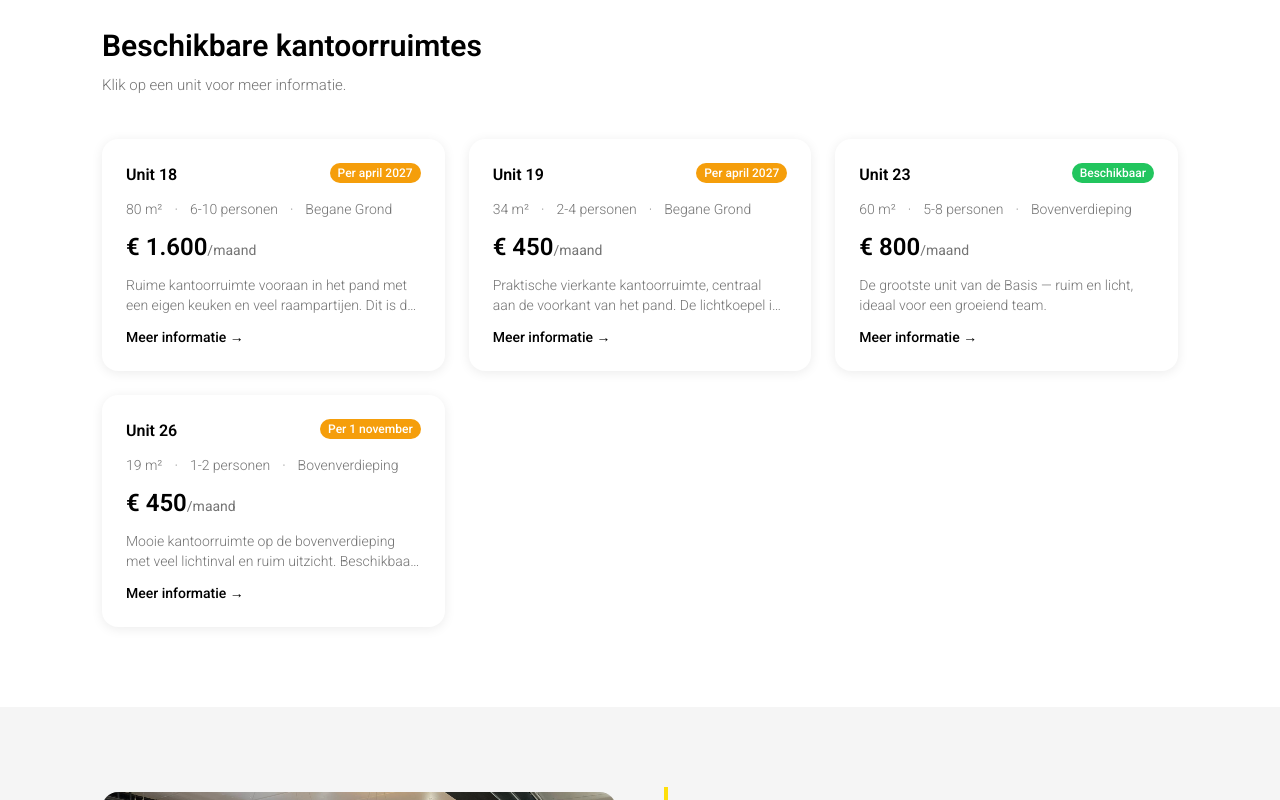
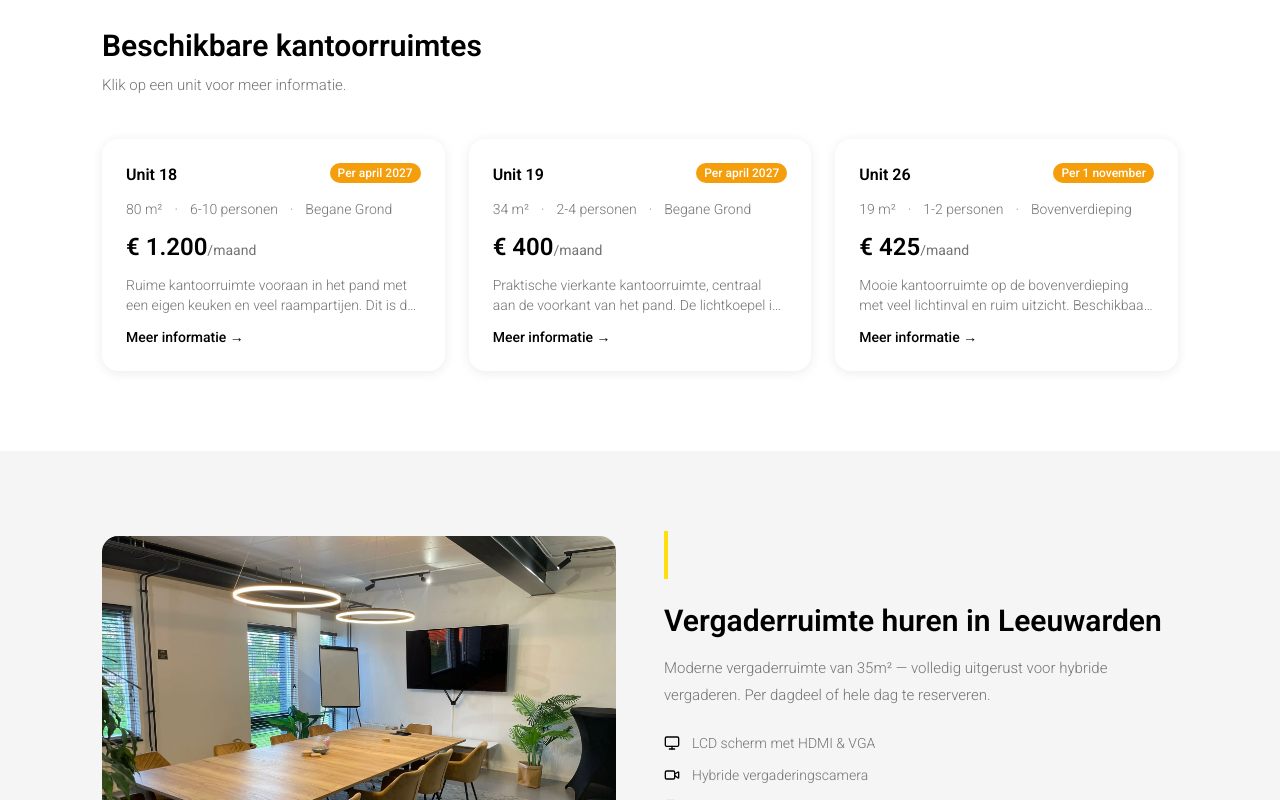
Before and after one commit to leoleoleo131/bedrijvenbasis, a Next.js app: page / in a window 1280 px wide. Shown: the part 1040-1840 px from the top of the page. Built offline with nearby package versions, Linux system fonts and the light colour scheme.

Commit message:
Werk prijzen en verhuurstatus units bij

```diff
--- a/data/units.ts
+++ b/data/units.ts
@@ -86,7 +86,7 @@ export const units: Unit[] = [
     id: 'unit-18',
     naam: 'Unit 18',
     oppervlakte: 80,
-    prijs: 1600,
+    prijs: 1200,
     status: 'beschikbaar',
     verdieping: 'begane-grond',
     omschrijving: 'Ruime kantoorruimte vooraan in het pand met een eigen keuken en veel raampartijen. Dit is de eerste ruimte die je vanaf de Troelstraweg ziet. Beschikbaar per 1 april 2027, in overleg eventueel eerder of later.',
@@ -98,7 +98,7 @@ export const units: Unit[] = [
     id: 'unit-19',
     naam: 'Unit 19',
     oppervlakte: 34,
-    prijs: 450,
+    prijs: 400,
     status: 'beschikbaar',
     verdieping: 'begane-grond',
     omschrijving: 'Praktische vierkante kantoorruimte, centraal aan de voorkant van het pand. De lichtkoepel in het dak zorgt voor natuurlijk daglicht. Beschikbaar rond 1 april 2027, in overleg eventueel eerder of later.',
@@ -111,7 +111,7 @@ export const units: Unit[] = [
     naam: 'Unit 23',
     oppervlakte: 60,
     prijs: 800,
-    status: 'beschikbaar',
+    status: 'verhuurd',
     verdieping: 'bovenverdieping',
     omschrijving: 'De grootste unit van de Basis — ruim en licht, ideaal voor een groeiend team.',
     faciliteiten: ['Internet/WiFi', 'Veel lichtinval', 'Uitzicht', 'Gemeubileerd beschikbaar', 'Gratis parkeren', '24/7 toegang'],
@@ -121,10 +121,10 @@ export const units: Unit[] = [
     id: 'unit-26',
     naam: 'Unit 26',
     oppervlakte: 19,
-    prijs: 450,
+    prijs: 425,
     status: 'beschikbaar',
     verdieping: 'bovenverdieping',
-    omschrijving: 'Mooie kantoorruimte op de bovenverdieping met veel lichtinval en ruim uitzicht. Beschikbaar per 1 november. De huurprijs is €450 per maand exclusief btw.',
+    omschrijving: 'Mooie kantoorruimte op de bovenverdieping met veel lichtinval en ruim uitzicht. Beschikbaar per 1 november. De huurprijs is €425 per maand exclusief btw.',
     faciliteiten: ['Internet/WiFi', 'Veel lichtinval', 'Uitzicht', 'Gemeubileerd beschikbaar', 'Gratis parkeren', '24/7 toegang'],
     personen: '1-2 personen',
     beschikbaarVanaf: 'Per 1 november',
```
